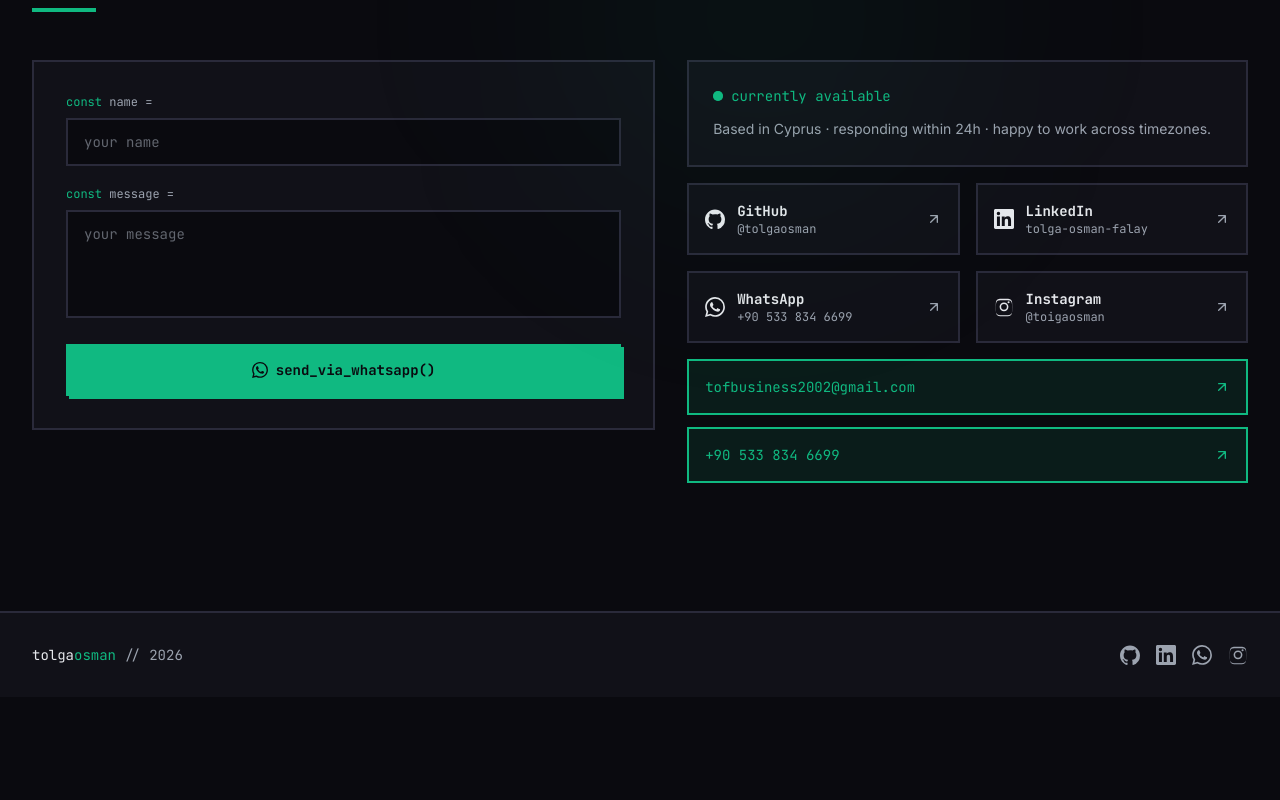
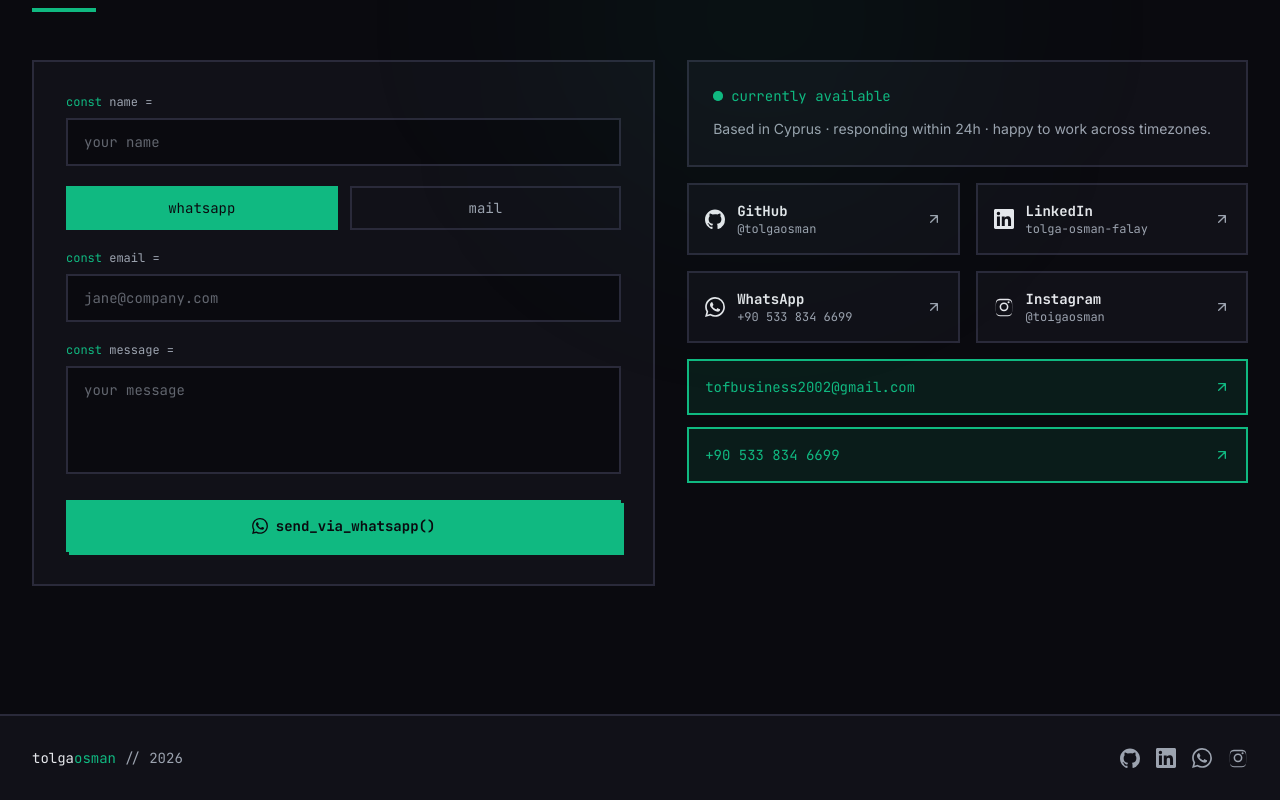
Before and after one commit to tolgaosman/osmanPortfolio, a Next.js app: page / in a window 1280 px wide. Shown: the part 3831-4631 px from the top of the page. Before the commit the page ends 4528 px from the top, so only its background shows below. Built offline with nearby package versions, Linux system fonts and the light colour scheme.

Commit message:
contact form

```diff
--- a/components/Contact/ContactForm.tsx
+++ b/components/Contact/ContactForm.tsx
@@ -2,20 +2,23 @@
 
 import { useState } from "react";
 import { AnimatePresence, motion } from "framer-motion";
-import { WhatsAppIcon } from "@/components/Icons";
+import { ExternalLinkIcon, WhatsAppIcon } from "@/components/Icons";
 import { useLang } from "@/lib/i18n";
-import { LIMITS, validateContact } from "@/lib/validation";
+import { LIMITS, validateContact, type Channel } from "@/lib/validation";
+import { cn } from "@/lib/utils";
 
 const inputClass =
   "w-full border-2 border-border bg-bg px-4 py-3 font-mono text-sm text-text placeholder:text-muted/60 transition-colors focus:border-accent focus:outline-none";
 
 const WHATSAPP_NUMBER = "905338346699";
+const EMAIL = "tofbusiness2002@gmail.com";
 
 export default function ContactForm() {
   const { t } = useLang();
   const c = t.contact;
 
-  const [form, setForm] = useState({ name: "", message: "" });
+  const [channel, setChannel] = useState<Channel>("whatsapp");
+  const [form, setForm] = useState({ name: "", contact: "", message: "" });
   const [error, setError] = useState(false);
 
   const handleChange = (
@@ -25,20 +28,36 @@ export default function ContactForm() {
     if (error) setError(false);
   };
 
-  const sendWhatsApp = () => {
-    const { ok, values } = validateContact(form);
+  const pickChannel = (next: Channel) => {
+    if (next === channel) return;
+    setChannel(next);
+    if (error) setError(false);
+  };
+
+  const send = () => {
+    const { ok, values } = validateContact({ ...form, channel });
     if (!ok) {
       setError(true);
       return;
     }
-    const body = `Name: ${values.name}\n\n${values.message}`;
+    if (channel === "whatsapp") {
+      const body = `Name: ${values.name}\nEmail: ${values.contact}\n\n${values.message}`;
       const url = `https://wa.me/${WHATSAPP_NUMBER}?text=${encodeURIComponent(body)}`;
       window.open(url, "_blank", "noopener,noreferrer");
+    } else {
+      const subject = `Portfolio contact — ${values.name}`;
+      const body = `Name: ${values.name}\nPhone: ${values.contact}\n\n${values.message}`;
+      const url = `mailto:${EMAIL}?subject=${encodeURIComponent(subject)}&body=${encodeURIComponent(body)}`;
+      window.open(url, "_blank", "noopener,noreferrer");
+    }
   };
+
+  const isMail = channel === "mail";
 
   return (
     <div className="border-2 border-border bg-surface p-6 sm:p-8">
       <div className="space-y-5">
+        {/* Name */}
         <div>
           <label
             htmlFor="name"
@@ -59,6 +78,60 @@ export default function ContactForm() {
           />
         </div>
 
+        {/* Channel toggle */}
+        <div className="flex gap-3">
+          {(["whatsapp", "mail"] as const).map((ch) => {
+            const active = channel === ch;
+            return (
+              <button
+                key={ch}
+                type="button"
+                onClick={() => pickChannel(ch)}
+                aria-pressed={active}
+                className={cn(
+                  "flex-1 border-2 px-4 py-2.5 font-mono text-sm transition-colors",
+                  active
+                    ? "border-accent bg-accent text-bg"
+                    : "border-border text-muted hover:border-accent/50 hover:text-text",
+                )}
+              >
+                {ch === "whatsapp" ? c.channelWhatsApp : c.channelMail}
+              </button>
+            );
+          })}
+        </div>
+
+        {/* Conditional contact field */}
+        <AnimatePresence mode="wait" initial={false}>
+          <motion.div
+            key={channel}
+            initial={{ opacity: 0, height: 0 }}
+            animate={{ opacity: 1, height: "auto" }}
+            exit={{ opacity: 0, height: 0 }}
+            transition={{ duration: 0.2 }}
+          >
+            <label
+              htmlFor="contact"
+              className="mb-2 block font-mono text-xs text-muted"
+            >
+              <span className="text-accent">const</span>{" "}
+              {isMail ? c.phoneLabel : c.emailLabel} =
+            </label>
+            <input
+              id="contact"
+              name="contact"
+              type={isMail ? "tel" : "email"}
+              value={form.contact}
+              onChange={handleChange}
+              placeholder={isMail ? c.phonePlaceholder : c.emailPlaceholder}
+              maxLength={isMail ? LIMITS.phone : LIMITS.email}
+              autoComplete={isMail ? "tel" : "email"}
+              className={inputClass}
+            />
+          </motion.div>
+        </AnimatePresence>
+
+        {/* Message */}
         <div>
           <label
             htmlFor="message"
@@ -78,16 +151,27 @@ export default function ContactForm() {
           />
         </div>
 
+        {/* Send button — swaps by channel */}
         <div>
-          {/* WhatsApp — green */}
+          {isMail ? (
             <button
               type="button"
-            onClick={sendWhatsApp}
+              onClick={send}
+              className="group flex w-full items-center justify-center gap-2 border-2 border-accent bg-accent/10 px-6 py-3.5 font-mono text-sm font-bold text-accent shadow-neo-sm transition-all hover:-translate-x-0.5 hover:-translate-y-0.5 hover:bg-accent hover:text-bg active:translate-x-0 active:translate-y-0"
+            >
+              <ExternalLinkIcon className="h-4 w-4" />
+              {c.emailLabelBtn}
+            </button>
+          ) : (
+            <button
+              type="button"
+              onClick={send}
               className="group flex w-full items-center justify-center gap-2 border-2 border-accent bg-accent px-6 py-3.5 font-mono text-sm font-bold text-bg shadow-neo-sm transition-transform hover:-translate-x-0.5 hover:-translate-y-0.5 active:translate-x-0 active:translate-y-0"
             >
               <WhatsAppIcon className="h-4 w-4" />
               {c.whatsappLabel}
             </button>
+          )}
         </div>
 
         <AnimatePresence>
--- a/data/translations.ts
+++ b/data/translations.ts
@@ -115,10 +115,14 @@ export const en = {
       "Based in Cyprus · responding within 24h · happy to work across timezones.",
     nameLabel: "name",
     emailLabel: "email",
+    phoneLabel: "phone",
     messageLabel: "message",
     namePlaceholder: "your name",
     emailPlaceholder: "jane@company.com",
+    phonePlaceholder: "+90 5xx xxx xx xx",
     messagePlaceholder: "your message",
+    channelWhatsApp: "whatsapp",
+    channelMail: "mail",
     whatsappLabel: "send_via_whatsapp()",
     emailLabelBtn: "send_via_email()",
     validationNote: "// Please fill in all fields.",
@@ -245,10 +249,14 @@ export const tr: Dict = {
       "Kıbrıs merkezli · 24 saat içinde yanıt · farklı zaman dilimlerinde çalışmaya hazır.",
     nameLabel: "isim",
     emailLabel: "e-posta",
+    phoneLabel: "telefon",
     messageLabel: "mesaj",
     namePlaceholder: "adınız",
     emailPlaceholder: "ayse@sirket.com",
+    phonePlaceholder: "+90 5xx xxx xx xx",
     messagePlaceholder: "mesajınız",
+    channelWhatsApp: "whatsapp",
+    channelMail: "mail",
     whatsappLabel: "whatsapptan_gönder()",
     emailLabelBtn: "mail_ile_gönder()",
     validationNote: "// Lütfen tüm alanları doldurun.",
--- a/lib/validation.ts
+++ b/lib/validation.ts
@@ -11,6 +11,8 @@
 
 export const LIMITS = {
   name: 80,
+  email: 254,
+  phone: 32,
   message: 2000,
 } as const;
 
@@ -22,19 +24,46 @@ export function sanitize(value: string): string {
   return value.replace(CONTROL_RE, "").trim();
 }
 
-export type ContactInput = { name: string; message: string };
+/** Loose email shape check — good enough to catch typos client-side. */
+export function isEmail(value: string): boolean {
+  return /^[^\s@]+@[^\s@]+\.[^\s@]+$/.test(value);
+}
+
+/** Phone: digits/+/spaces/-/() only, with at least 7 digits. */
+export function isPhone(value: string): boolean {
+  return /^[+\d][\d\s()-]{6,}$/.test(value) && (value.match(/\d/g)?.length ?? 0) >= 7;
+}
+
+export type Channel = "whatsapp" | "mail";
+
+export type ContactInput = {
+  name: string;
+  message: string;
+  channel: Channel;
+  contact: string;
+};
 
 /**
- * Sanitize + cap each field, then report whether the result is non-empty.
- * Returns the cleaned values so callers send exactly what was validated.
+ * Sanitize + cap each field, then report whether every field is present and
+ * the conditional contact value matches its channel (email for whatsapp,
+ * phone for mail). Returns the cleaned values so callers send exactly what was
+ * validated.
  */
 export function validateContact(input: ContactInput): {
   ok: boolean;
   values: ContactInput;
 } {
+  const limit = input.channel === "mail" ? LIMITS.phone : LIMITS.email;
   const values: ContactInput = {
     name: sanitize(input.name).slice(0, LIMITS.name),
     message: sanitize(input.message).slice(0, LIMITS.message),
+    channel: input.channel,
+    contact: sanitize(input.contact).slice(0, limit),
   };
-  return { ok: Boolean(values.name && values.message), values };
+  const contactValid =
+    input.channel === "mail" ? isPhone(values.contact) : isEmail(values.contact);
+  return {
+    ok: Boolean(values.name && values.message && contactValid),
+    values,
+  };
 }
```
Lines whose indentation alone changed are shown as unchanged.
